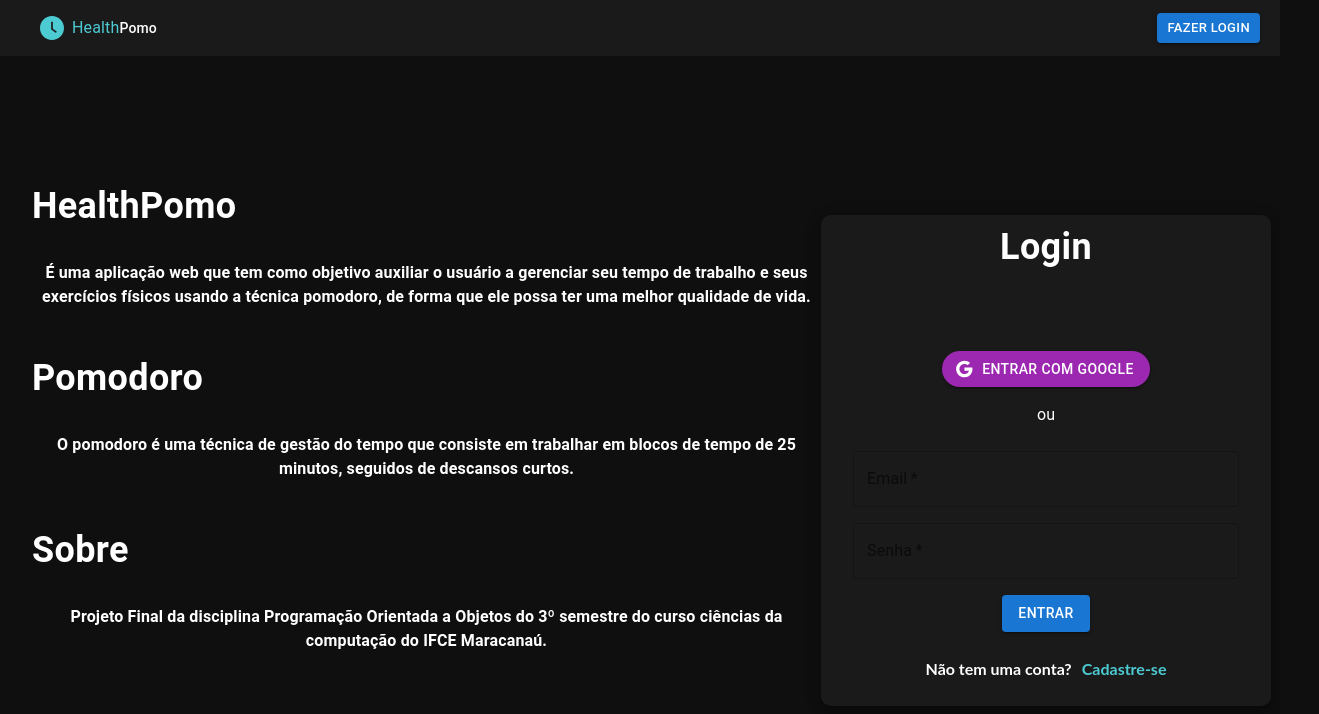
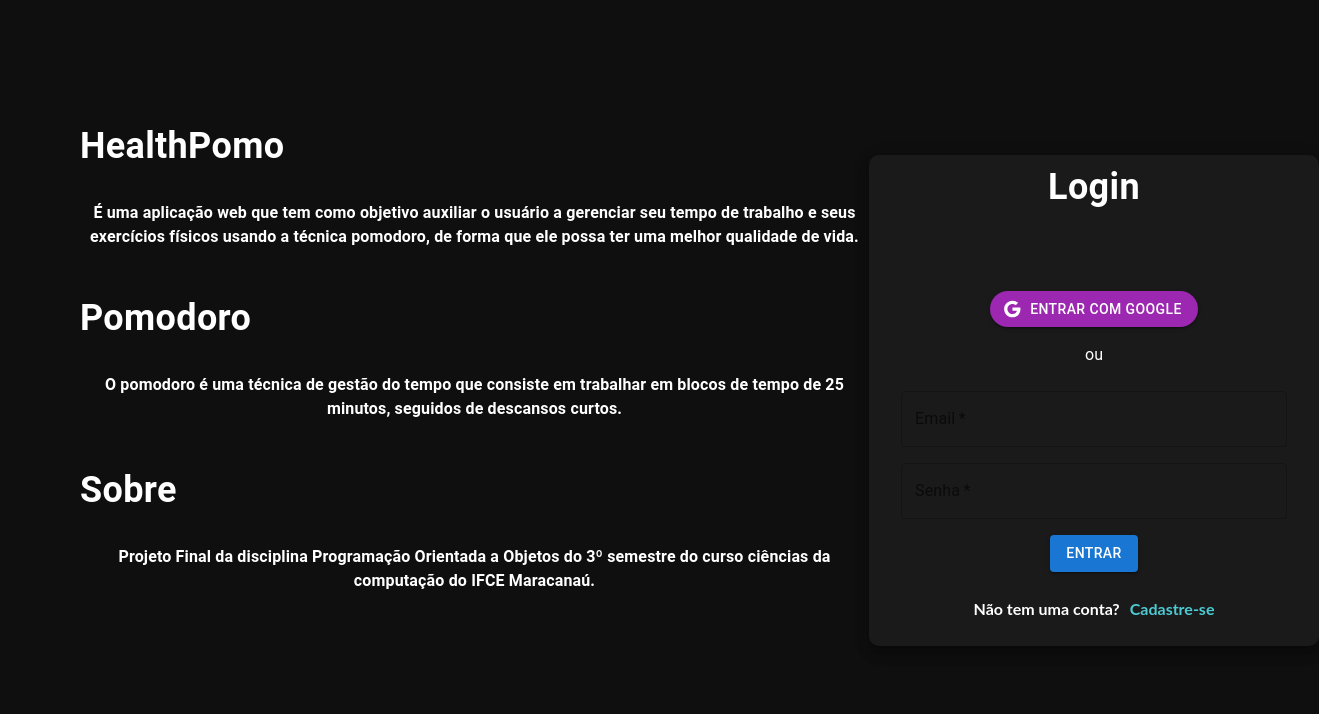
Before and after one commit to jGledsonSilva/Projeto_POO, a React (Vite) app: page /login in a window 1280 px wide. Shown: the top 714 px of the page, 1319 px wide, since content can reach past the window. Built offline with nearby package versions, Linux system fonts and the light colour scheme.

Commit message:
feature(1): retirei o baseLayout do login

```diff
--- a/src/pages/Login/index.jsx
+++ b/src/pages/Login/index.jsx
@@ -39,7 +39,6 @@ export const Login = () => {
   }
 
   return (
-    <BaseLayout>
 
     <Box id='login'>
       <Box className='sobre'>
@@ -137,7 +136,6 @@ export const Login = () => {
         </Box>
       </Paper>
     </Box >
-    </BaseLayout >
   )
 }
 
--- a/src/pages/Login/styles.css
+++ b/src/pages/Login/styles.css
@@ -4,10 +4,10 @@
   flex-direction: row;
   justify-content: space-between;
   width: 100%;
+  height: 100vh;
   align-items: center;
-  top: calc(50% - 500px/2);
   position: absolute;
-  padding: 32px;
+  padding: 80px;
 
 }
 
```
Lines whose indentation alone changed are shown as unchanged.
